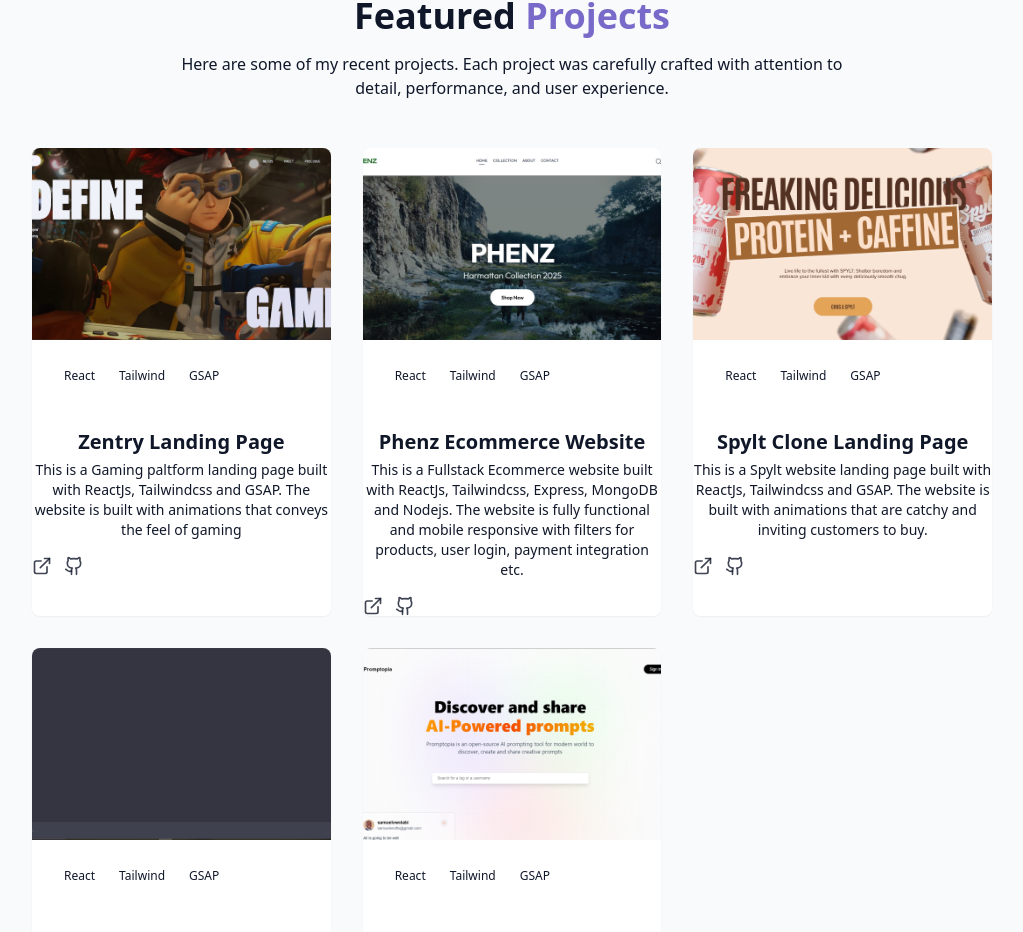
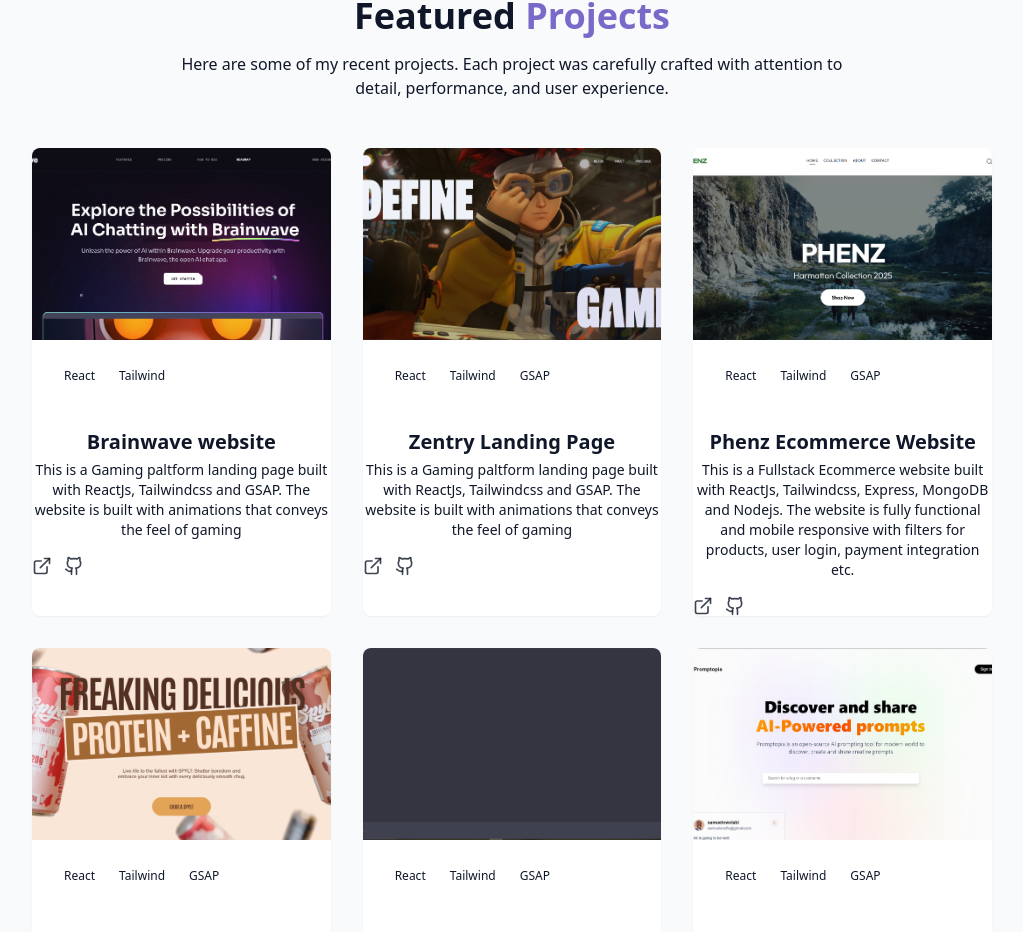
Before and after one commit to Snofts/Snofts-portfolio-website, a React (Vite) app: page / in a window 1280 px wide. Shown: the part 2710-3642 px from the top of the page, without its empty margins (128-1151 px from the left). Built offline with nearby package versions, Linux system fonts and the light colour scheme.

Commit message:
New project added

```diff
--- a/src/components/ProjectSection.jsx
+++ b/src/components/ProjectSection.jsx
@@ -4,6 +4,16 @@
 const projects = [
   {
     id: 1,
+    title: "Brainwave website",
+    description:
+      "This is a Gaming paltform landing page built with ReactJs, Tailwindcss and GSAP. The website is built with animations that conveys the feel of gaming",
+    image: "/projects/Brainwave.png",
+    tags: ["React", "Tailwind"],
+    demoUrl: "https://brainwave-pi-self.vercel.app/",
+    githubUrl: "https://github.com/Snofts/Brainwave.git",
+  },
+  {
+    id: 2,
     title: "Zentry Landing Page",
     description:
       "This is a Gaming paltform landing page built with ReactJs, Tailwindcss and GSAP. The website is built with animations that conveys the feel of gaming",
@@ -13,7 +23,7 @@
     githubUrl: "https://github.com/Snofts/zentry-awward-website.git",
   },
   {
-    id: 2,
+    id: 3,
     title: "Phenz Ecommerce Website",
     description:
       "This is a Fullstack Ecommerce website built with ReactJs, Tailwindcss, Express, MongoDB and Nodejs. The website is fully functional and mobile responsive with filters for products, user login, payment integration etc.",
@@ -23,7 +33,7 @@
     githubUrl: "https://github.com/Snofts/Phenz-Ecommerce.git",
   },
   {
-    id: 3,
+    id: 4,
     title: "Spylt Clone Landing Page",
     description:
       "This is a Spylt website landing page built with ReactJs, Tailwindcss and GSAP. The website is built with animations that are catchy and inviting customers to buy.",
@@ -33,7 +43,7 @@
     githubUrl: "https://github.com/Snofts/Spylt-.git",
   },
   {
-    id: 4,
+    id: 5,
     title: "CodeX – AI Chat Assistant",
     description:
       "CodeX is a simple AI-powered chatbot web app built with Node.js and plain JavaScript, using the Groq API for fast and intelligent responses. Users can chat with an AI assistant in real-time through a clean and responsive frontend.",
@@ -43,7 +53,7 @@
     githubUrl: "https://github.com/Snofts/codeX.git",
   },
   {
-    id: 5,
+    id: 6,
     title: "Promptopia",
     description:
       "Promptopia is a modern, full-stack web application built with Next.js 13, MongoDB, and Tailwind CSS. It allows users to create, share, and discover AI prompts.",
```
Also changed, not shown: public/projects/Brainwave.png (added).
